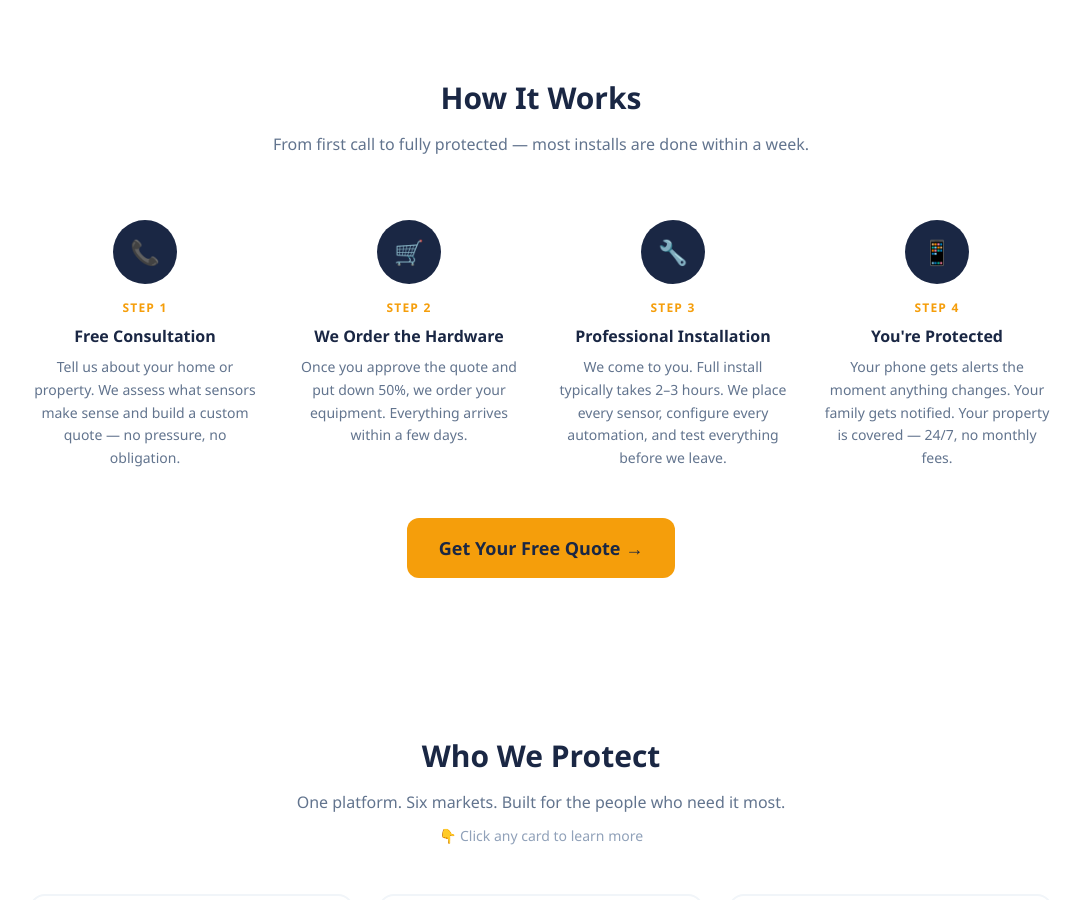
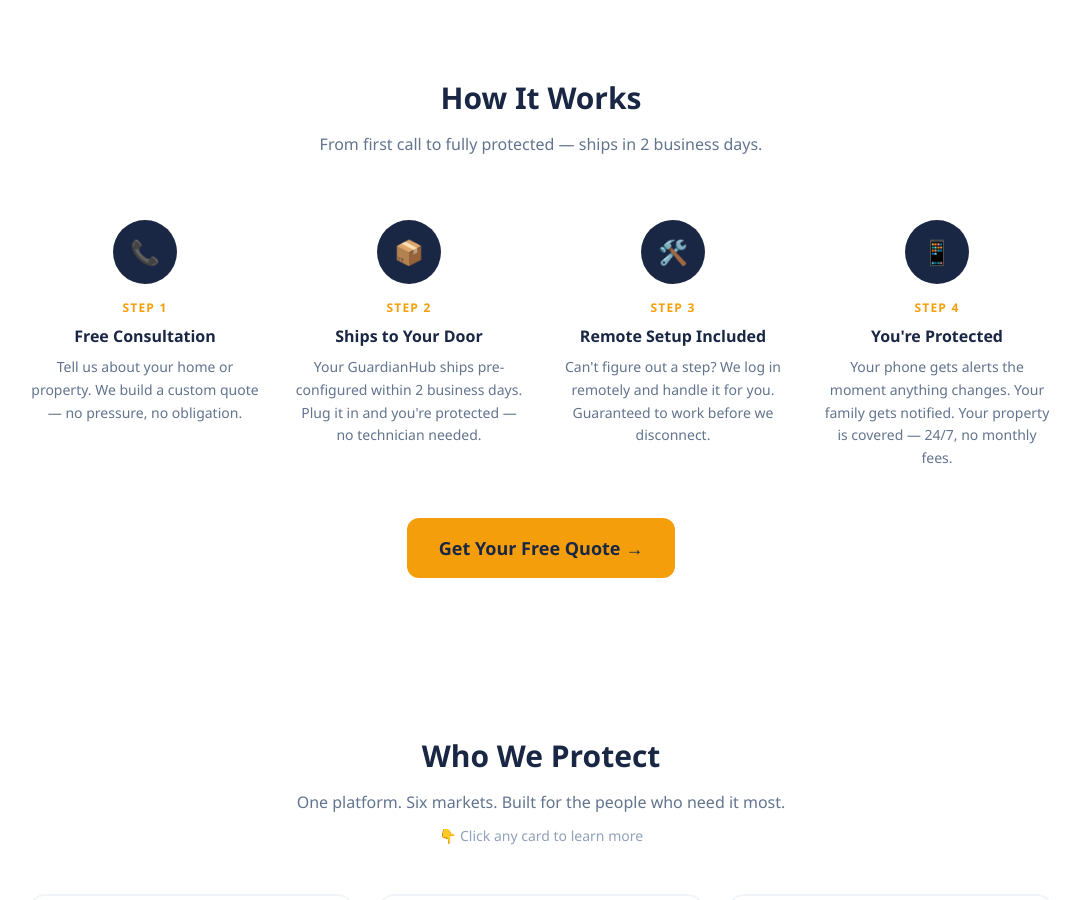
Before and after one commit to tompeezy/getnotified, a Next.js app: page / in a window 1280 px wide. Shown: the part 2020-2920 px from the top of the page, without its empty margins (99-1179 px from the left). Built offline with nearby package versions, Linux system fonts and the light colour scheme.

Commit message:
HowItWorks: remove install language, ships nationwide messaging

```diff
--- a/components/HowItWorks.tsx
+++ b/components/HowItWorks.tsx
@@ -1,15 +1,15 @@
 export default function HowItWorks() {
   const steps = [
-    { icon: "📞", step: "1", title: "Free Consultation", desc: "Tell us about your home or property. We assess what sensors make sense and build a custom quote — no pressure, no obligation." },
-    { icon: "🛒", step: "2", title: "We Order the Hardware", desc: "Once you approve the quote and put down 50%, we order your equipment. Everything arrives within a few days." },
-    { icon: "🔧", step: "3", title: "Professional Installation", desc: "We come to you. Full install typically takes 2–3 hours. We place every sensor, configure every automation, and test everything before we leave." },
+    { icon: "📞", step: "1", title: "Free Consultation", desc: "Tell us about your home or property. We build a custom quote — no pressure, no obligation." },
+    { icon: "📦", step: "2", title: "Ships to Your Door", desc: "Your GuardianHub ships pre-configured within 2 business days. Plug it in and you're protected — no technician needed." },
+    { icon: "🛠️", step: "3", title: "Remote Setup Included", desc: "Can't figure out a step? We log in remotely and handle it for you. Guaranteed to work before we disconnect." },
     { icon: "📱", step: "4", title: "You're Protected", desc: "Your phone gets alerts the moment anything changes. Your family gets notified. Your property is covered — 24/7, no monthly fees." },
   ]
   return (
     <section id="how-it-works" className="py-20 px-6 bg-white">
       <div className="max-w-5xl mx-auto">
         <h2 className="text-3xl font-extrabold text-[#1a2744] text-center mb-4">How It Works</h2>
-        <p className="text-center text-slate-500 mb-16 max-w-xl mx-auto">From first call to fully protected — most installs are done within a week.</p>
+        <p className="text-center text-slate-500 mb-16 max-w-xl mx-auto">From first call to fully protected — ships in 2 business days.</p>
         <div className="grid md:grid-cols-4 gap-8">
           {steps.map((s) => (
             <div key={s.step} className="text-center">
```
